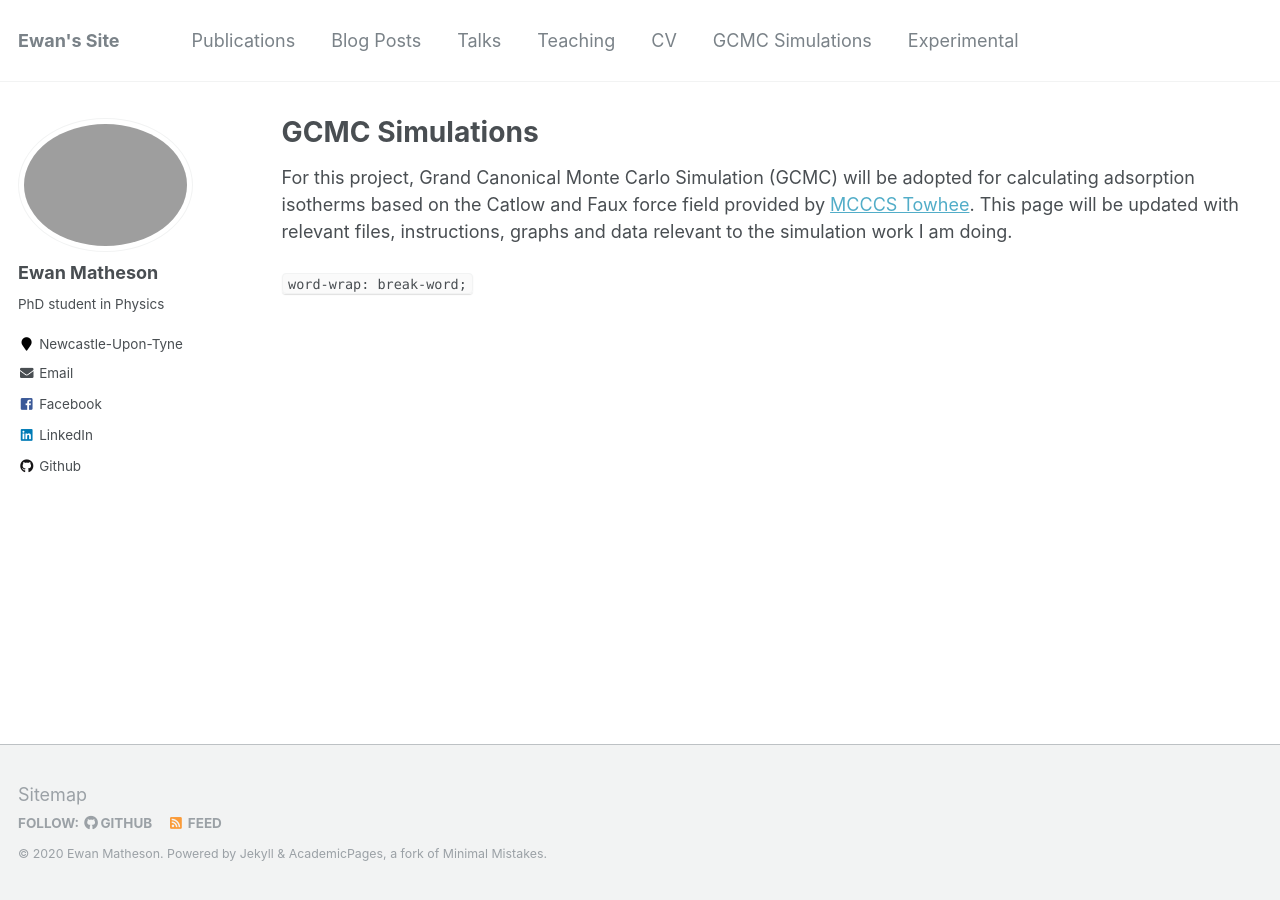
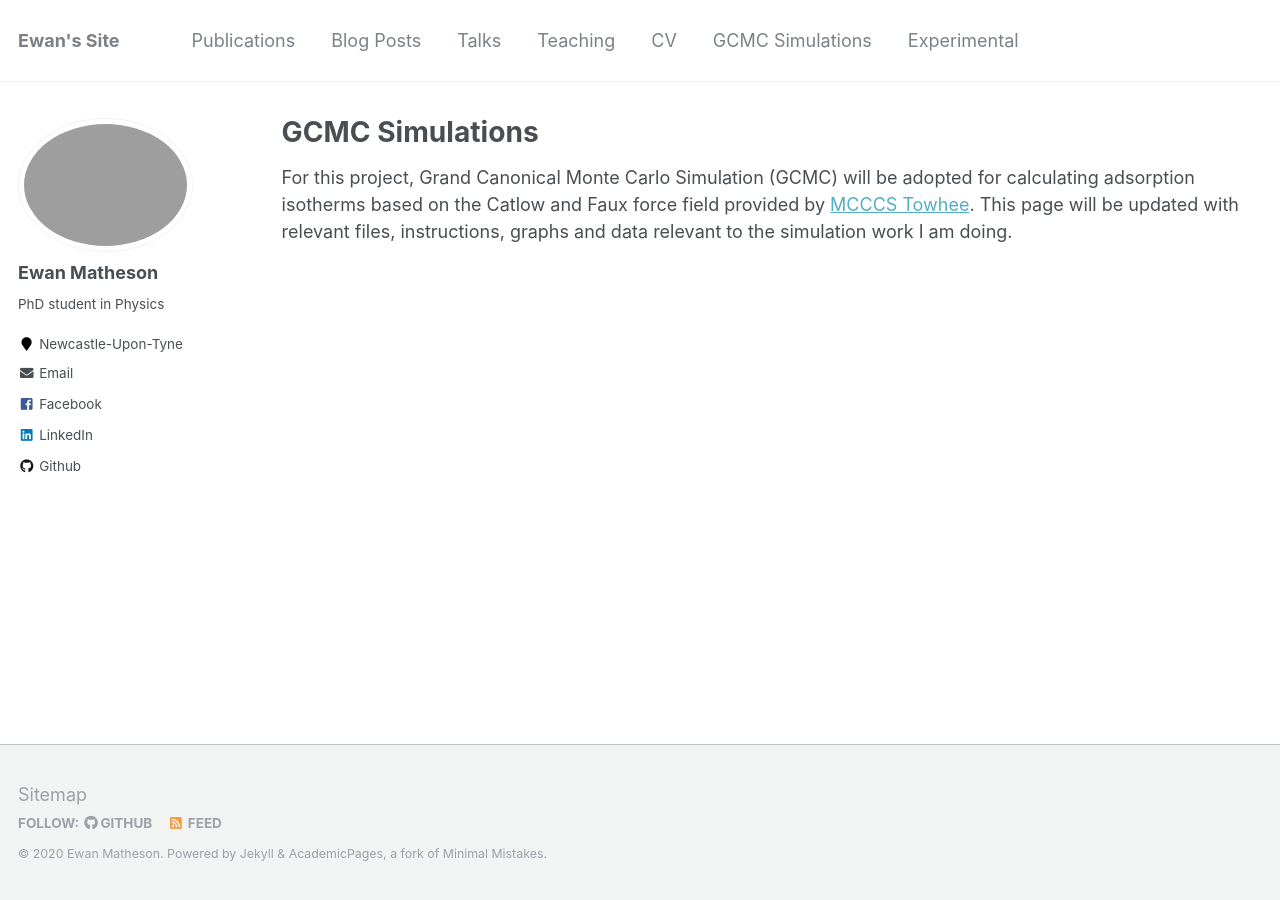
Before and after one commit to EwanMatheson/ewanmatheson.github.io, a Jekyll site: the page built from _pages/coding.md, in a window 1280 px wide. Built offline with Jekyll 4.4.1, drawn with Linux system fonts in a browser that asks for light colours.

Commit message:
Update coding.md

```diff
--- a/_pages/coding.md
+++ b/_pages/coding.md
@@ -6,5 +6,3 @@ author_profile: true
 ---
 
 For this project, Grand Canonical Monte Carlo Simulation (GCMC) will be adopted for calculating adsorption isotherms based on the Catlow and Faux force field provided by [MCCCS Towhee](http://towhee.sourceforge.net/forcefields/catlow_faux.html). This page will be updated with relevant files, instructions, graphs and data relevant to the simulation work I am doing.
-
-`word-wrap: break-word;`
```
